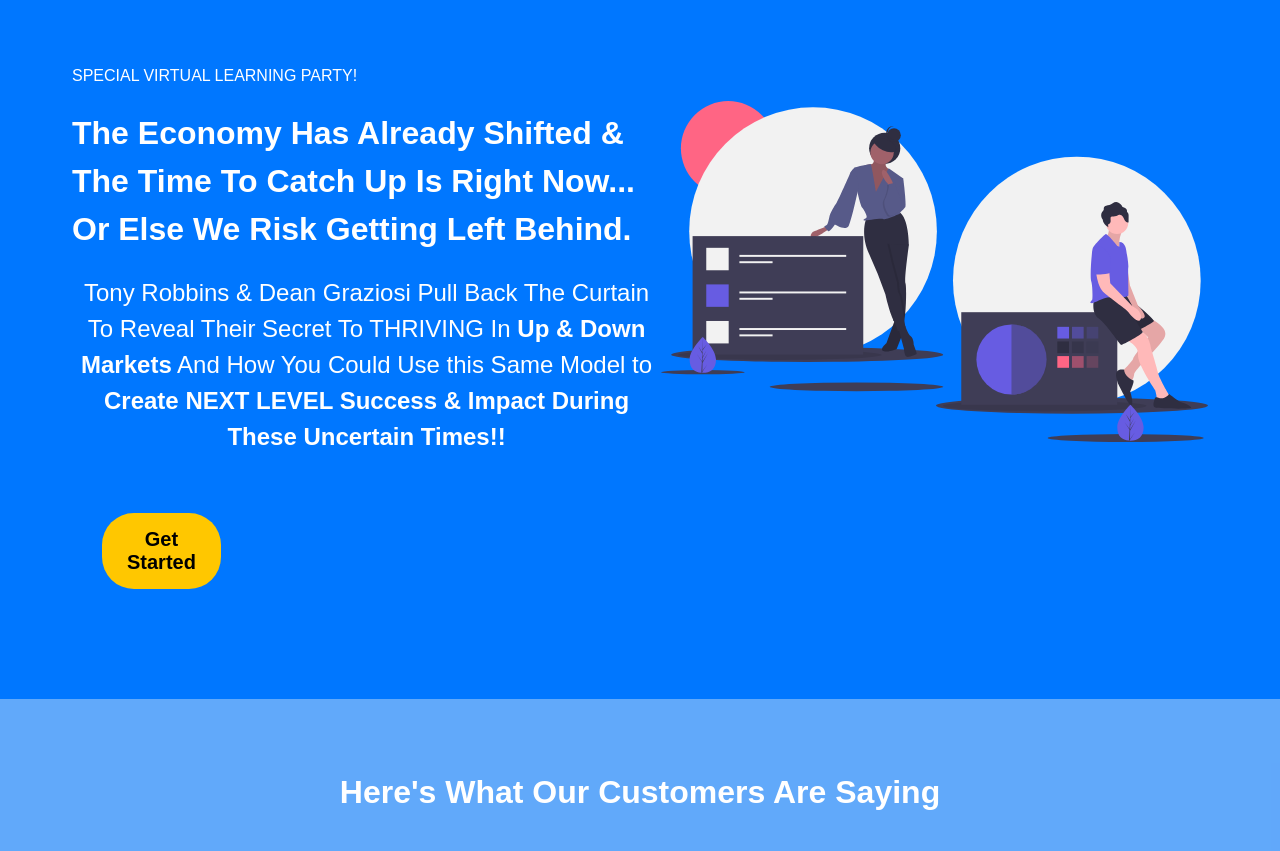
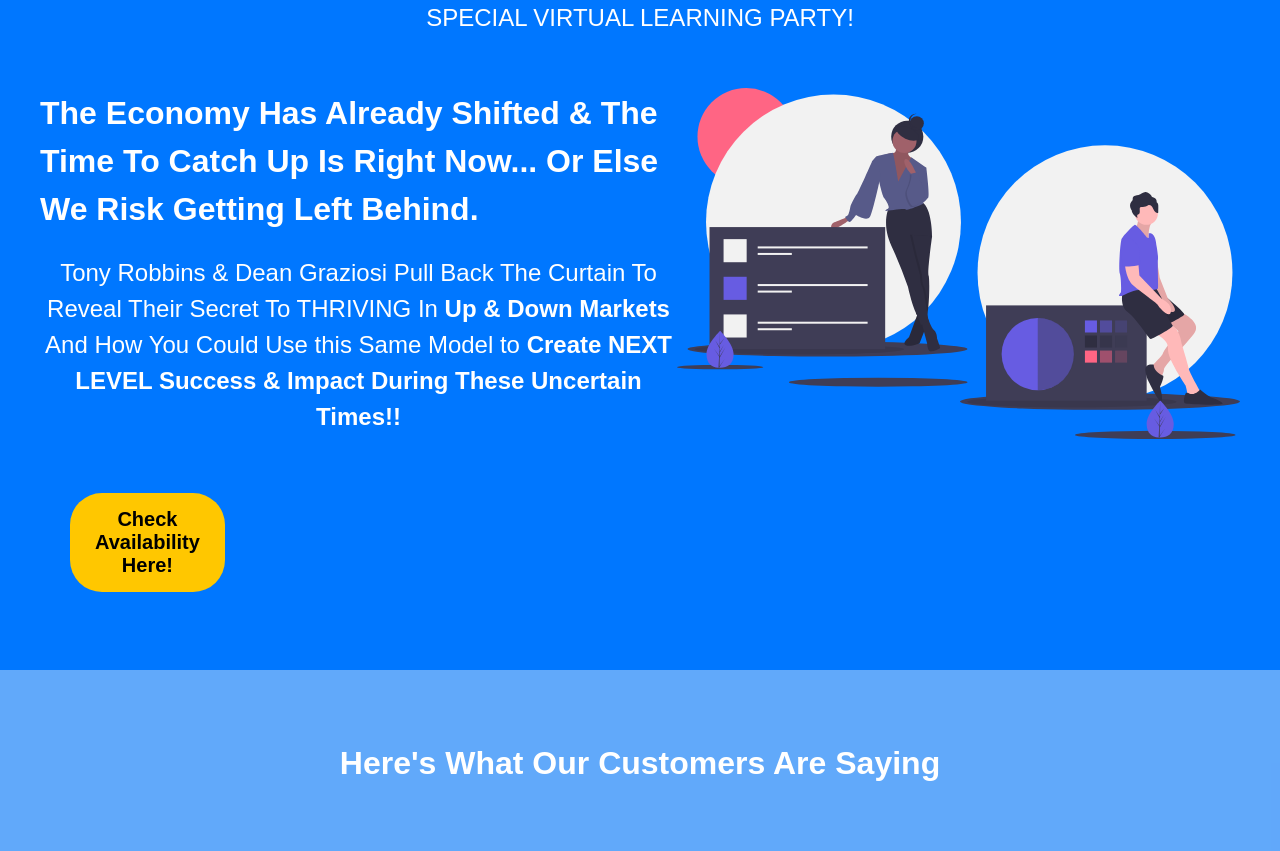
Before and after one commit to daluj/landing-page-starter, a Gatsby site: page / in a window 1280 px wide. Shown: the top 851 px of the page. Built offline with nearby package versions, Linux system fonts and the light colour scheme; Gatsby itself is replaced by a stand-in of ours.

Commit message:
change styles

```diff
--- a/src/components/CallToAction.js
+++ b/src/components/CallToAction.js
@@ -1,15 +1,14 @@
-import React from 'react';
-import Button from "./Button";
+import React from "react"
+import Button from "./Button"
 
 const CallToAction = props => {
-
   return (
     <section className="cta">
       <h1>Try our awesome product.</h1>
       <p>There&apos;s nothing to lose. 30 days free trial.</p>
-      <Button label="Get Started" />
+      <Button label="Check Availability Here!" />
     </section>
   )
-};
+}
 
-export default CallToAction;
+export default CallToAction
--- a/src/components/ValueProp.js
+++ b/src/components/ValueProp.js
@@ -4,9 +4,9 @@
 const ValueProp = props => {
   return (
     <section className="value-prop">
+      <div className="main-subtitle">SPECIAL VIRTUAL LEARNING PARTY!</div>
       <div className="value-prop-content">
         <div className="main-message">
-          SPECIAL VIRTUAL LEARNING PARTY!
           <div className="main-title">
             <h1>
               <b>
@@ -28,7 +28,7 @@
           </div>
         </div>
         <div className="main-photo"></div>
-        <Button label="Get Started" />
+        <Button label="Check Availability Here!" />
       </div>
     </section>
   )
--- a/src/styles/components/_value-prop.scss
+++ b/src/styles/components/_value-prop.scss
@@ -4,7 +4,7 @@
   grid-template-rows: repeat(8, 1fr);
   row-gap: 0.25em;
   margin-bottom: 2em;
-  padding: 2em;
+  //padding: 2em;
   max-width: $maxContainerWidth;
   margin: 0 auto;
 }
```
